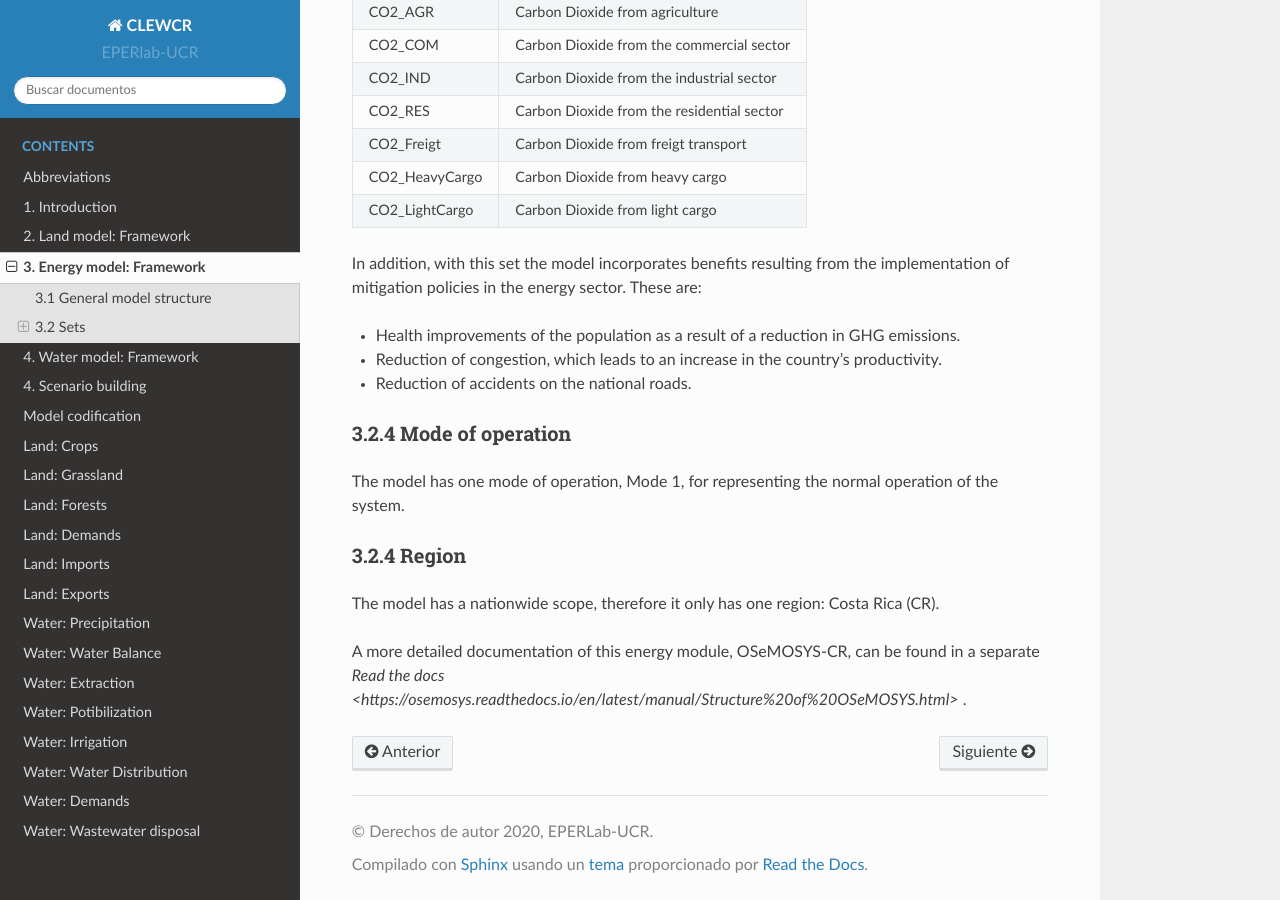
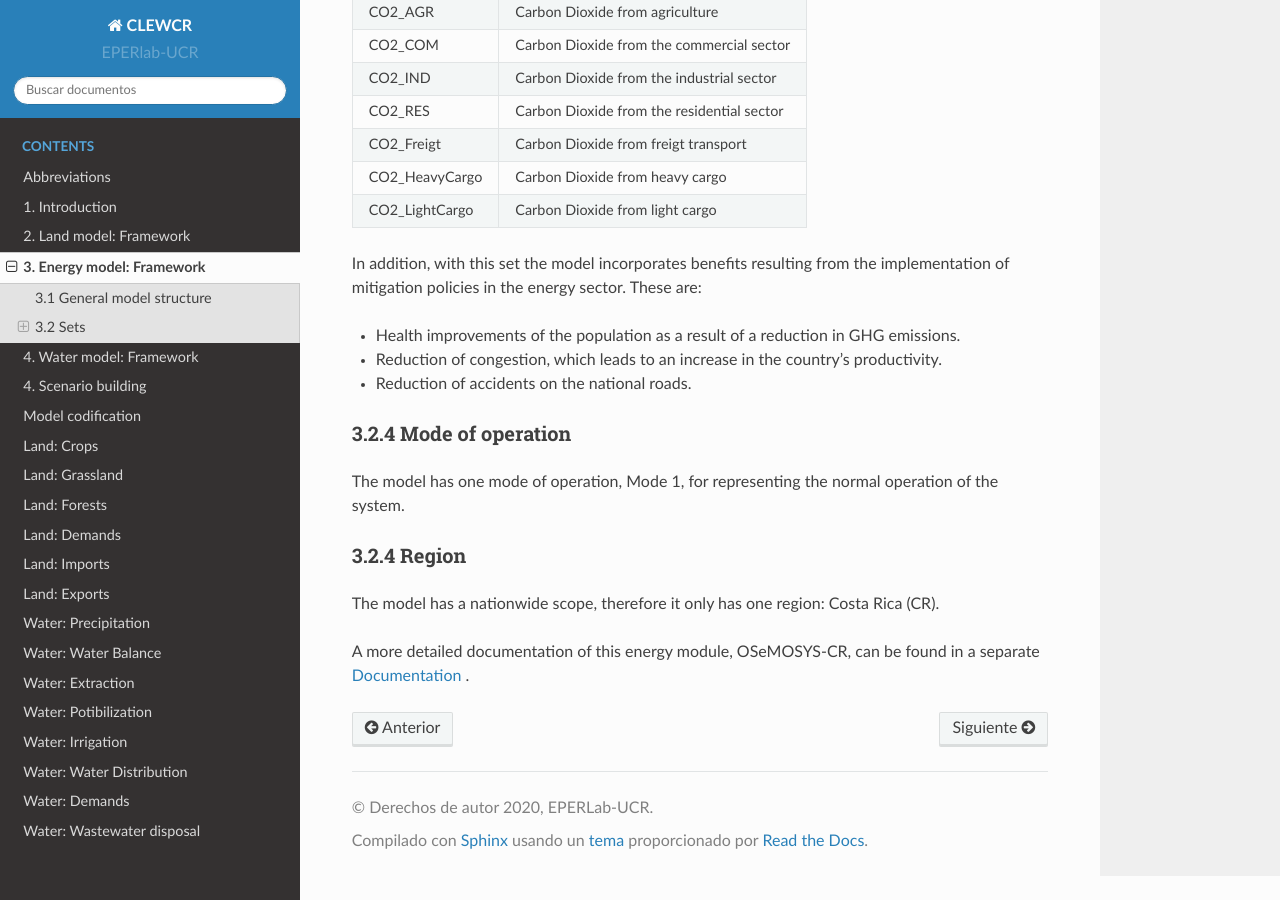
Before and after one commit to EPERLab/CLEW, a Sphinx documentation site: the page built from docs/02EnergyModelFramework.rst, in a window 1280 px wide and 900 px high, scrolled down 2578 px. Built offline with Sphinx 7.4.7 and the Read the Docs theme 2.0.0, drawn with Linux system fonts in a browser that asks for light colours; formulas are drawn with MathJax 3.

Commit message:
Update 02EnergyModelFramework.rst

```diff
--- a/docs/02EnergyModelFramework.rst
+++ b/docs/02EnergyModelFramework.rst
@@ -87,4 +87,4 @@ The model has one mode of operation, Mode 1, for representing the normal operati
 
 The model has a nationwide scope, therefore it only has one region: Costa Rica (CR).
 
-A more detailed documentation of this energy module, OSeMOSYS-CR, can be found in a separate `Read the docs <https://osemosys.readthedocs.io/en/latest/manual/Structure%20of%20OSeMOSYS.html>` .
+A more detailed documentation of this energy module, OSeMOSYS-CR, can be found in a separate `Documentation <https://osemosys.readthedocs.io/en/latest/manual/Structure%20of%20OSeMOSYS.html>`_ .
```
